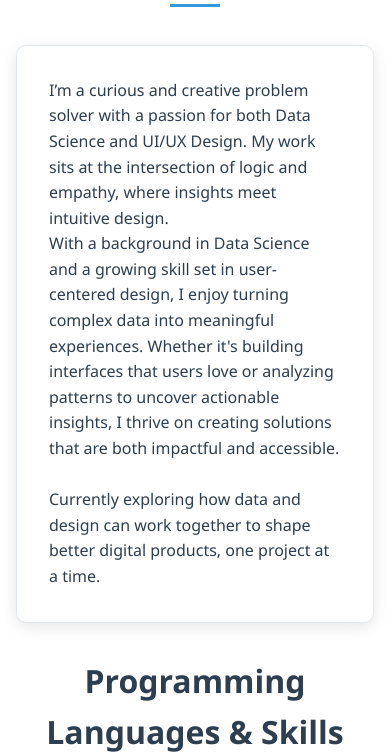
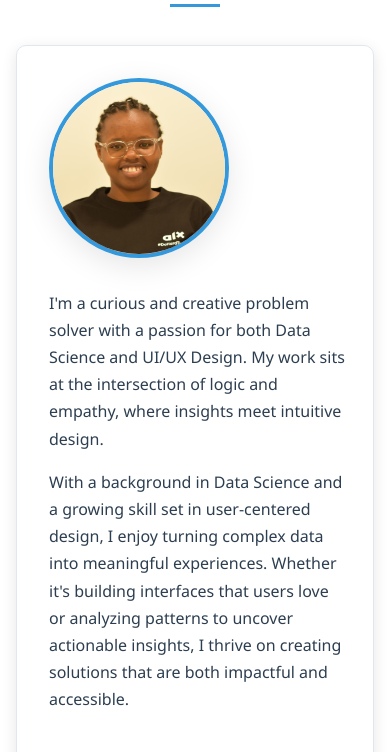
Before and after one commit to J-Njoroge/PLP_PortfolioHackathon1, a plain HTML site: page index.html in a window 390 px wide. Shown: the part 657-1409 px from the top of the page. Drawn offline with Linux system fonts and the light colour scheme.

Commit message:
profile update

```diff
--- a/index.html
+++ b/index.html
@@ -36,11 +36,18 @@
         <!-- About Section -->
         <section id="about" class="container">
             <h2>About Me</h2>
-            <div class="card">
-                <p>I’m a curious and creative problem solver with a passion for both Data Science and UI/UX Design. My work sits at the intersection of logic and empathy, where insights meet intuitive design.</p>
-                <p>With a background in Data Science and a growing skill set in user-centered design, I enjoy turning complex data into meaningful experiences. Whether it's building interfaces that users love or analyzing patterns to uncover actionable insights, I thrive on creating solutions that are both impactful and accessible.</p>
-                <br>
-                <p>Currently exploring how data and design can work together to shape better digital products, one project at a time.</p>
+            <div class="card about-content">
+                <div class="profile-section">
+                    <div class="profile-image-container">
+                        <img src="jane profile.jpg" alt="Jane Njoroge Profile Picture" class="profile-image">
+                    </div>
+                </div>
+                <div class="about-text">
+                    <p>I'm a curious and creative problem solver with a passion for both Data Science and UI/UX Design. My work sits at the intersection of logic and empathy, where insights meet intuitive design.</p>
+                    <p>With a background in Data Science and a growing skill set in user-centered design, I enjoy turning complex data into meaningful experiences. Whether it's building interfaces that users love or analyzing patterns to uncover actionable insights, I thrive on creating solutions that are both impactful and accessible.</p>
+                    <br>
+                    <p>Currently exploring how data and design can work together to shape better digital products, one project at a time.</p>
+                </div>
             </div>
         </section>
 
@@ -168,17 +175,17 @@
                     <div class="project-content">
                         <h3 class="project-title">Portfolio Website</h3>
                         <p class="project-description">A modern, responsive portfolio website showcasing my work and skills. Built with vanilla HTML, CSS</p>
-                        <!--<div class="project-links">
+                        <div class="project-links">
                             <a href="#" class="project-link">Live Demo</a>
                             <a href="#" class="project-link">GitHub</a>
-                        </div>-->
+                        </div>
                     </div>
                 </div>
                 <div class="project-card">
                     <div class="project-image">🤖</div>
                     <div class="project-content">
                         <h3 class="project-title">Pregnancy Chatbot</h3>
-                        <p class="project-description">A Streamlit-powered chatbot designed to answer frequently asked questions about pregnancy. Built using LangChain and OpenAI’s language model, the bot provides instant, reliable responses to common pregnancy concerns. The project emphasizes practical use of NLP tools and offers an intuitive web interface for accessible health-related Q&A.</p>
+                        <p class="project-description">A Streamlit-powered chatbot designed to answer frequently asked questions about pregnancy. Built using LangChain and OpenAI's language model, the bot provides instant, reliable responses to common pregnancy concerns. The project emphasizes practical use of NLP tools and offers an intuitive web interface for accessible health-related Q&A.</p>
                         <div class="project-links">
                            <!-- <a href="#" class="project-link">Live Demo</a> -->
                             <a href="https://github.com/J-Njoroge/Pregnancy_ChatBot.git" class="project-link">GitHub</a>
--- a/styles.css
+++ b/styles.css
@@ -429,7 +429,83 @@ html {
     font-size: 0.95rem;
 }
 
-/* Animation for cards on scroll */
+/* About Section Styles */
+.about-content {
+    display: flex;
+    align-items: flex-start;
+    gap: 3rem;
+    flex-wrap: wrap;
+}
+
+.profile-section {
+    flex: 0 0 auto;
+    display: flex;
+    justify-content: center;
+    align-items: center;
+}
+
+.profile-image-container {
+    position: relative;
+    width: 280px;
+    height: 280px;
+    border-radius: 50%;
+    overflow: hidden;
+    box-shadow: 0 8px 30px var(--shadow);
+    border: 4px solid var(--accent);
+    transition: all 0.3s ease;
+}
+
+.profile-image-container:hover {
+    transform: scale(1.05);
+    box-shadow: 0 12px 40px var(--shadow);
+}
+
+.profile-image {
+    width: 100%;
+    height: 100%;
+    object-fit: cover;
+    transition: all 0.3s ease;
+}
+
+.profile-image:hover {
+    transform: scale(1.1);
+}
+
+.about-text {
+    flex: 1;
+    min-width: 300px;
+}
+
+.about-text p {
+    margin-bottom: 1rem;
+    line-height: 1.7;
+}
+
+/* Responsive adjustments for About section */
+@media (max-width: 768px) {
+    .about-content {
+        flex-direction: column;
+        text-align: center;
+        gap: 2rem;
+    }
+
+    .profile-image-container {
+        width: 220px;
+        height: 220px;
+        margin: 0 auto;
+    }
+
+    .about-text {
+        text-align: left;
+    }
+}
+
+@media (max-width: 480px) {
+    .profile-image-container {
+        width: 180px;
+        height: 180px;
+    }
+}
 .card,
 .project-card,
 .skill-item {
```
Also changed, not shown: jane profile.jpg (added).
